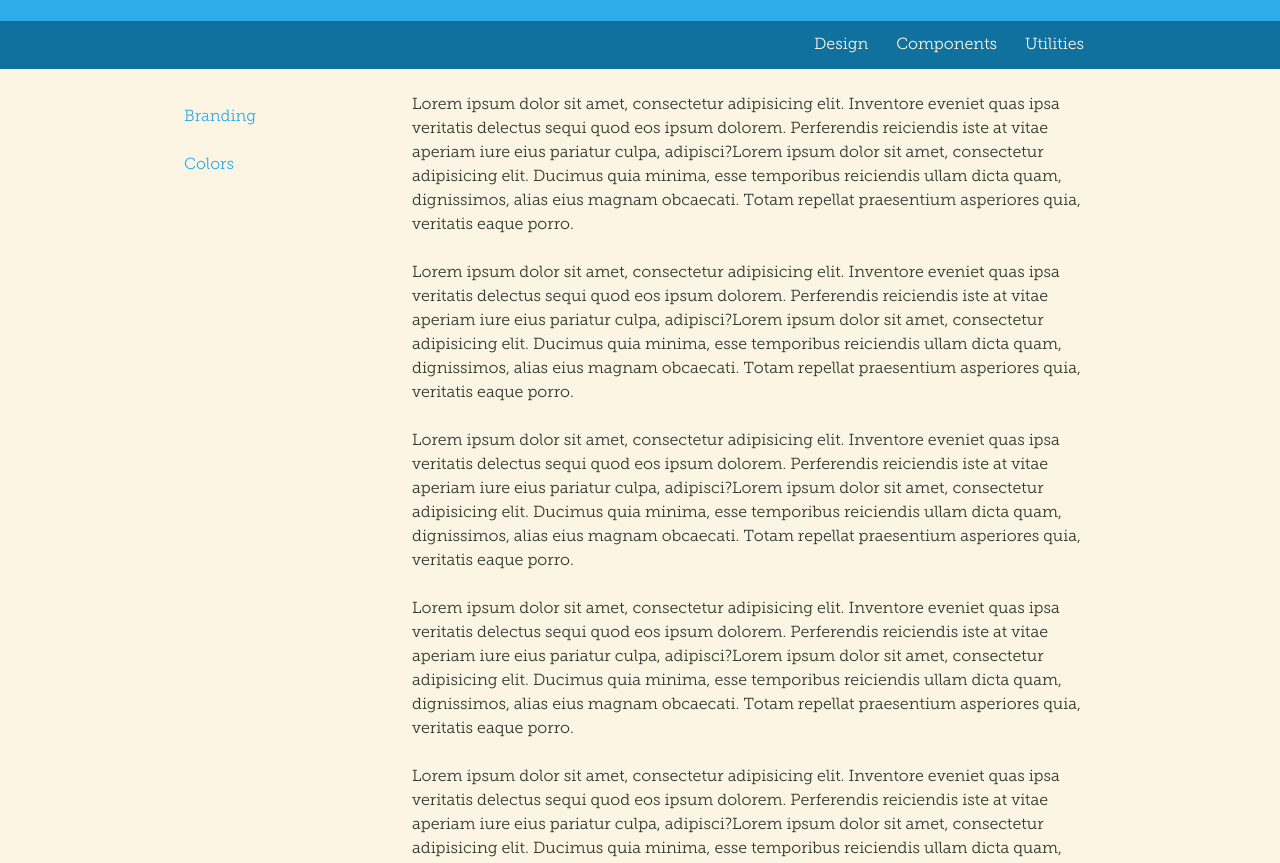
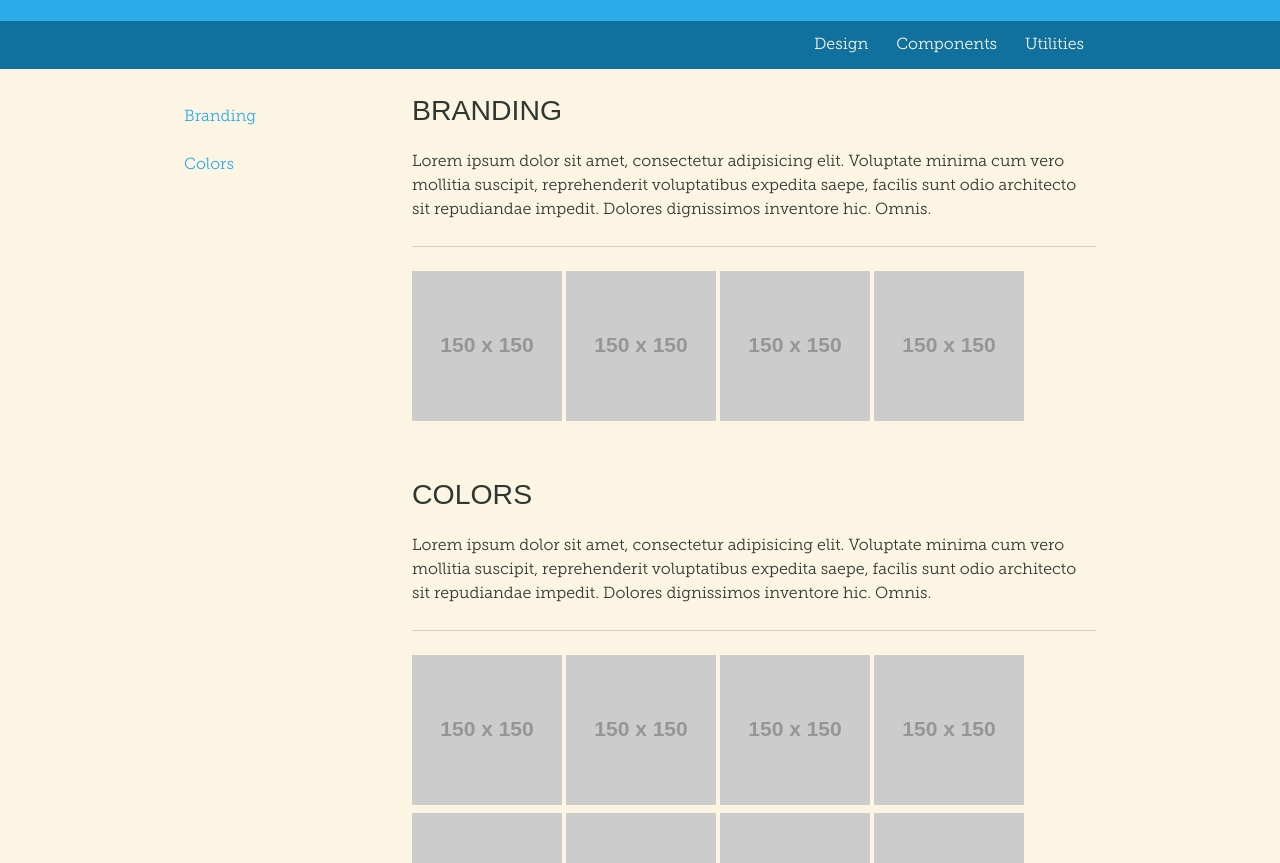
Before and after one commit to jonyablonski/web-style-manual-boilerplate, a website: page index.html in a window 1280 px wide. Shown: the part 75-938 px from the top of the page. Drawn offline with Linux system fonts and the light colour scheme; files that its build step writes are made by us from their sources; placeholder pictures from the web are drawn by us; a web font is replaced by a local one.

Commit message:
Added base section styling

```diff
--- a/index.html
+++ b/index.html
@@ -74,17 +74,37 @@
 
           <!-- Branding -->
           <section id="branding" class="section">
-            <p>Lorem ipsum dolor sit amet, consectetur adipisicing elit. Inventore eveniet quas ipsa veritatis delectus sequi quod eos ipsum dolorem. Perferendis reiciendis iste at vitae aperiam iure eius pariatur culpa, adipisci?Lorem ipsum dolor sit amet, consectetur adipisicing elit. Ducimus quia minima, esse temporibus reiciendis ullam dicta quam, dignissimos, alias eius magnam obcaecati. Totam repellat praesentium asperiores quia, veritatis eaque porro.</p>
-            <p>Lorem ipsum dolor sit amet, consectetur adipisicing elit. Inventore eveniet quas ipsa veritatis delectus sequi quod eos ipsum dolorem. Perferendis reiciendis iste at vitae aperiam iure eius pariatur culpa, adipisci?Lorem ipsum dolor sit amet, consectetur adipisicing elit. Ducimus quia minima, esse temporibus reiciendis ullam dicta quam, dignissimos, alias eius magnam obcaecati. Totam repellat praesentium asperiores quia, veritatis eaque porro.</p>
-            <p>Lorem ipsum dolor sit amet, consectetur adipisicing elit. Inventore eveniet quas ipsa veritatis delectus sequi quod eos ipsum dolorem. Perferendis reiciendis iste at vitae aperiam iure eius pariatur culpa, adipisci?Lorem ipsum dolor sit amet, consectetur adipisicing elit. Ducimus quia minima, esse temporibus reiciendis ullam dicta quam, dignissimos, alias eius magnam obcaecati. Totam repellat praesentium asperiores quia, veritatis eaque porro.</p>
+            <header class="section__header">
+              <h1 class="section__title">Branding</h1>
+              <p class="section__desc">Lorem ipsum dolor sit amet, consectetur adipisicing elit. Voluptate minima cum vero mollitia suscipit, reprehenderit voluptatibus expedita saepe, facilis sunt odio architecto sit repudiandae impedit. Dolores dignissimos inventore hic. Omnis.</p>
+            </header>
+
+            <div class="section__body">
+              <img src="http://placehold.it/150x150">
+              <img src="http://placehold.it/150x150">
+              <img src="http://placehold.it/150x150">
+              <img src="http://placehold.it/150x150">
+            </div>
           </section>
           <!-- Branding -->
 
           <!-- Colors -->
           <section id="colors" class="section">
-            <p>Lorem ipsum dolor sit amet, consectetur adipisicing elit. Inventore eveniet quas ipsa veritatis delectus sequi quod eos ipsum dolorem. Perferendis reiciendis iste at vitae aperiam iure eius pariatur culpa, adipisci?Lorem ipsum dolor sit amet, consectetur adipisicing elit. Ducimus quia minima, esse temporibus reiciendis ullam dicta quam, dignissimos, alias eius magnam obcaecati. Totam repellat praesentium asperiores quia, veritatis eaque porro.</p>
-            <p>Lorem ipsum dolor sit amet, consectetur adipisicing elit. Inventore eveniet quas ipsa veritatis delectus sequi quod eos ipsum dolorem. Perferendis reiciendis iste at vitae aperiam iure eius pariatur culpa, adipisci?Lorem ipsum dolor sit amet, consectetur adipisicing elit. Ducimus quia minima, esse temporibus reiciendis ullam dicta quam, dignissimos, alias eius magnam obcaecati. Totam repellat praesentium asperiores quia, veritatis eaque porro.</p>
-            <p>Lorem ipsum dolor sit amet, consectetur adipisicing elit. Inventore eveniet quas ipsa veritatis delectus sequi quod eos ipsum dolorem. Perferendis reiciendis iste at vitae aperiam iure eius pariatur culpa, adipisci?Lorem ipsum dolor sit amet, consectetur adipisicing elit. Ducimus quia minima, esse temporibus reiciendis ullam dicta quam, dignissimos, alias eius magnam obcaecati. Totam repellat praesentium asperiores quia, veritatis eaque porro.</p>
+            <header class="section__header">
+              <h1 class="section__title">Colors</h1>
+              <p class="section__desc">Lorem ipsum dolor sit amet, consectetur adipisicing elit. Voluptate minima cum vero mollitia suscipit, reprehenderit voluptatibus expedita saepe, facilis sunt odio architecto sit repudiandae impedit. Dolores dignissimos inventore hic. Omnis.</p>
+            </header>
+
+            <div class="section__body">
+              <img src="http://placehold.it/150x150">
+              <img src="http://placehold.it/150x150">
+              <img src="http://placehold.it/150x150">
+              <img src="http://placehold.it/150x150">
+              <img src="http://placehold.it/150x150">
+              <img src="http://placehold.it/150x150">
+              <img src="http://placehold.it/150x150">
+              <img src="http://placehold.it/150x150">
+            </div>
           </section>
           <!-- Colors -->
 
--- a/js/main.js
+++ b/js/main.js
@@ -69,7 +69,6 @@ var App = (function () {
     var currentScrollY = lastScrollY,
     elementTop = element.offsetTop,
     offsetHeight = offset.clientHeight;
-
     if (currentScrollY > offsetHeight) {
       element.classList.add('is-sticky');
     } else if ( currentScrollY < offsetHeight && element.classList.contains('is-sticky') ) {
@@ -77,7 +76,6 @@ var App = (function () {
     } else {
       return;
     }
-
   };
 
 
@@ -115,7 +113,7 @@ var App = (function () {
       speed: 300,
       easing: 'easeInOutQuad',
       updateURL: false,
-      offset: 100,
+      offset: 24,
       callbackBefore: function ( toggle, anchor ) {}
     });
 
--- /dev/null
+++ b/sass/layout/_section.scss
@@ -0,0 +1,16 @@
+.section {
+	margin: 0 0 $base-spacing*2;
+}
+
+.section__header {
+	border-bottom: $base-border;
+	margin: 0 0 $base-spacing;
+}
+
+.section__title {
+	font-size: ms(2);
+	margin: 0 0 $base-spacing/2;
+}
+
+.section__desc {
+}
--- a/sass/manual.scss
+++ b/sass/manual.scss
@@ -17,6 +17,7 @@
 @import 'layout/global';
 @import 'layout/site-header';
 @import 'layout/contents-menu';
+@import 'layout/section';
 
 /// Components
 
```
Also changed, not shown: css/build/manual.css, js/build/main.js, js/build/main.min.js.
